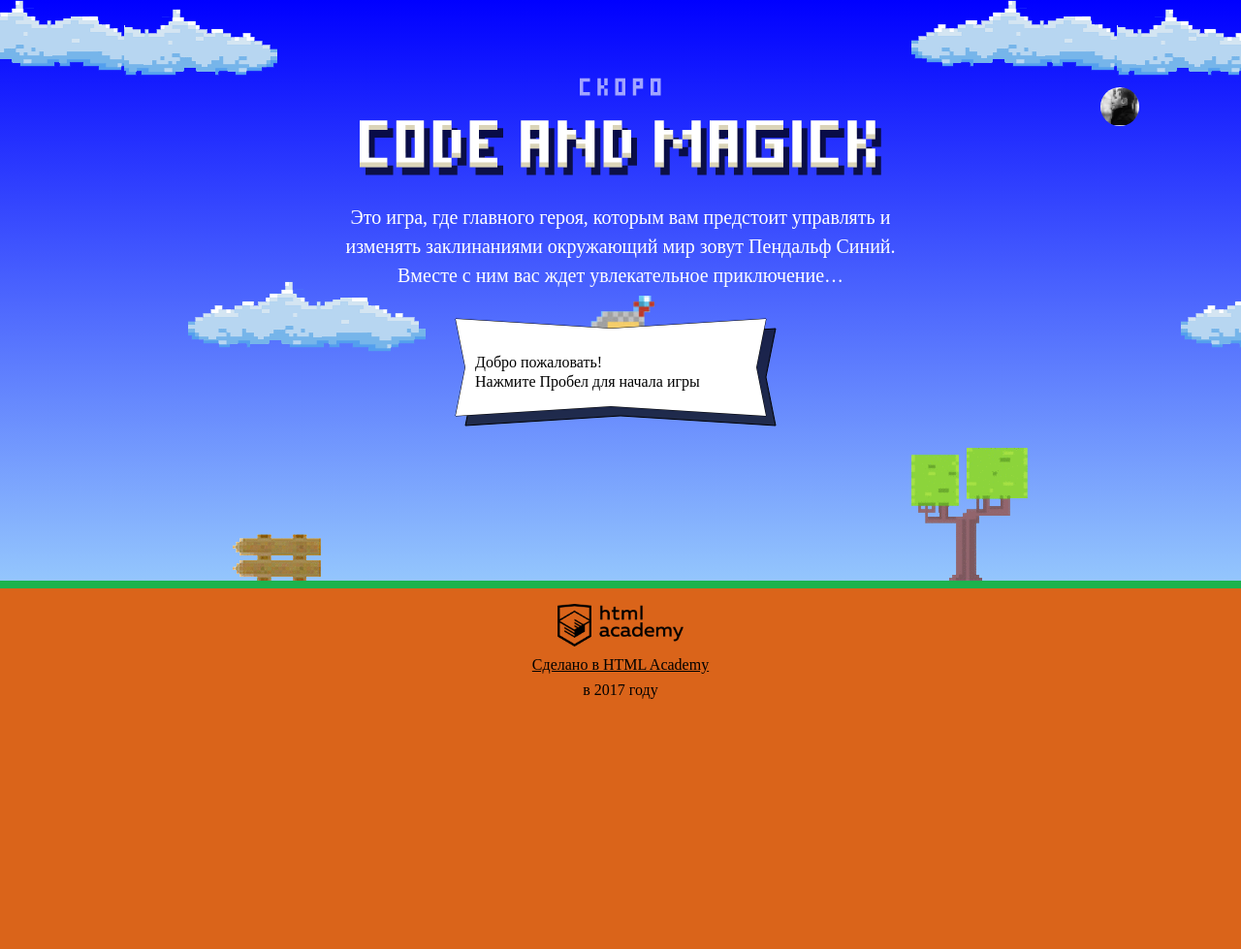
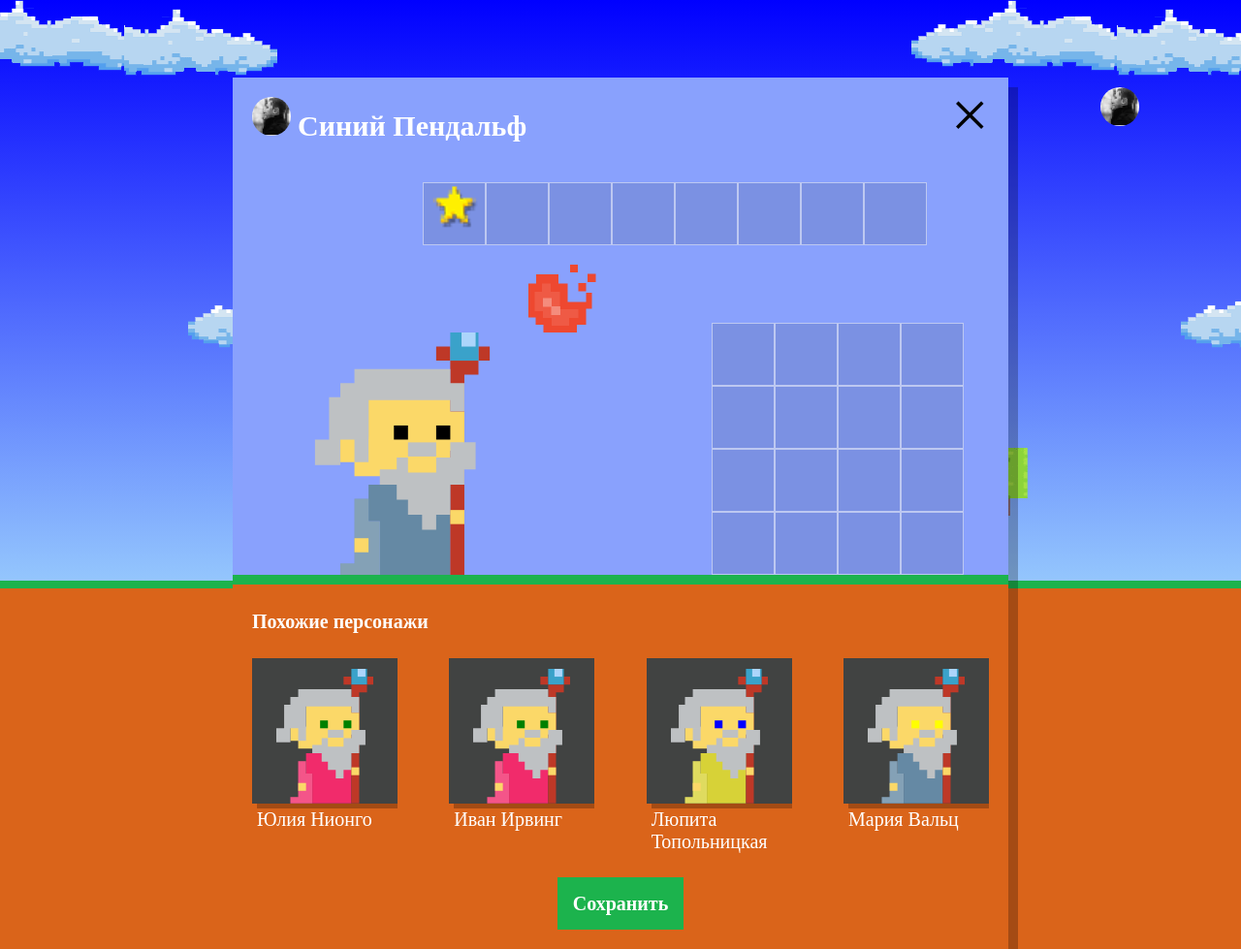
Before and after one commit to asberezhnoy/861585-code-and-magick, a website: page index.html in a window 1280 px wide. Shown: the whole page at 97% size. Before the commit the page ends 800 px from the top, so only its background shows below. Drawn offline with Linux system fonts and the light colour scheme; a web font is replaced by a local one.

Commit message:
Выполнил задание

```diff
--- a/index.html
+++ b/index.html
@@ -199,6 +199,7 @@
   }
 </script>
 <script src="js/stat.js"></script>
+<script src="js/setup.js"></script>
 <script src="js/game.js"></script>
 
 </body>
--- /dev/null
+++ b/js/setup.js
@@ -0,0 +1,91 @@
+'use strict';
+
+function Query() {
+}
+
+Query.querySelector = function (text, parent) {
+  var element = parent ? parent.querySelector(text) : document.querySelector(text);
+  if (element) {
+    return element;
+  }
+  throw new TypeError('Не найден элемент [' + text + ']');
+};
+
+function HtmlElement() {
+}
+
+HtmlElement.visible = function (element) {
+  element.classList.remove('hidden');
+};
+
+function Wizard() {
+  this.name = null;
+  this.coatColor = null;
+  this.eyesColor = null;
+}
+
+function WizardFactory() {
+  var names = ['Иван', 'Хуан Себастьян', 'Мария', 'Кристоф', 'Виктор', 'Юлия', 'Люпита', 'Вашингтон'];
+  var surnames = ['да Марья', 'Верон', 'Мирабелла', 'Вальц', 'Онопко', 'Топольницкая', 'Нионго', 'Ирвинг'];
+  var coatColors = ['rgb(101, 137, 164)', 'rgb(241, 43, 107)', 'rgb(146, 100, 161)', 'rgb(56, 159, 117)', 'rgb(215, 210, 55)', 'rgb(0, 0, 0)'];
+  var eyesColors = ['black', 'red', 'blue', 'yellow', 'green'];
+
+  this.create = function () {
+    var wizard = new Wizard();
+    wizard.name = names[getRandomNumber(names.length - 1)] + ' ' + surnames[getRandomNumber(surnames.length - 1)];
+    wizard.coatColor = coatColors[getRandomNumber(coatColors.length - 1)];
+    wizard.eyesColor = eyesColors[getRandomNumber(eyesColors.length - 1)];
+
+    return wizard;
+  };
+
+  function getRandomNumber(max) {
+    return Math.floor(Math.random() * (max + 1));
+  }
+}
+
+function WizardListBuilder() {
+  var _result = null;
+  var _templateElement = Query.querySelector('.setup-similar-item', Query.querySelector('#similar-wizard-template').content);
+
+  this.start = function () {
+    _result = document.createDocumentFragment();
+  };
+
+  this.add = function (wizard) {
+    var element = _templateElement.cloneNode(true);
+    Query.querySelector('.setup-similar-label', element).textContent = wizard.name;
+    Query.querySelector('.wizard-coat', element).style.fill = wizard.coatColor;
+    Query.querySelector('.wizard-eyes', element).style.fill = wizard.eyesColor;
+    _result.appendChild(element);
+  };
+
+  this.getResult = function () {
+    return _result;
+  };
+}
+
+function createMockWizards() {
+  var wizardFactory = new WizardFactory();
+  var buffer = [];
+
+  for (var i = 0; i < 4; i++) {
+    buffer.push(wizardFactory.create());
+  }
+  return buffer;
+}
+
+function showWizards(wizards) {
+  var wizardListBuilder = new WizardListBuilder();
+
+  wizardListBuilder.start();
+  wizards.forEach(function (value) {
+    wizardListBuilder.add(value);
+  });
+
+  Query.querySelector('.setup-similar-list').appendChild(wizardListBuilder.getResult());
+  HtmlElement.visible(Query.querySelector('.setup'));
+  HtmlElement.visible(Query.querySelector('.setup-similar'));
+}
+
+showWizards(createMockWizards());
```
